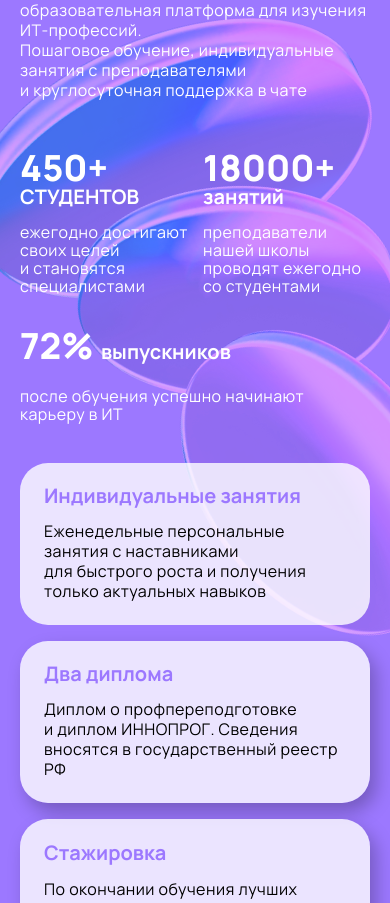
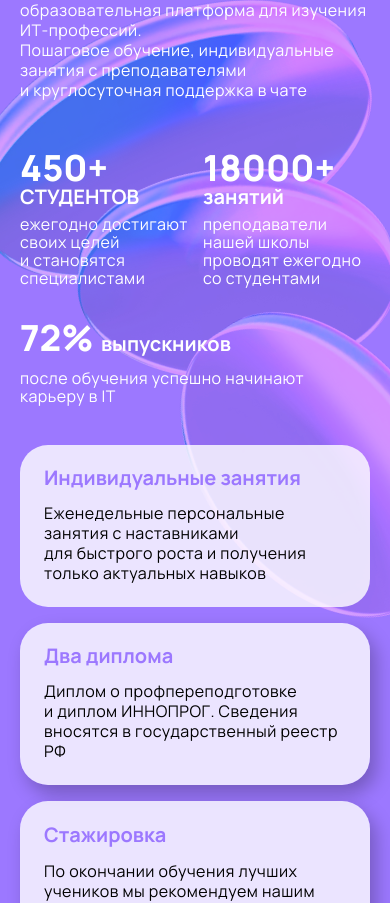
Before and after one commit to rafailvv/innoprog-website, a React (Vite) app: page / in a window 390 px wide. Shown: the part 756-1659 px from the top of the page. Built offline with nearby package versions, Linux system fonts and the light colour scheme.

Commit message:
Tighten mobile stats spacing

```diff
--- a/src/imports/MainScreenMobile/MainScreenMobile.tsx
+++ b/src/imports/MainScreenMobile/MainScreenMobile.tsx
@@ -139,7 +139,7 @@ function Frame4() {
 
 function Frame() {
   return (
-    <div className="content-stretch flex flex-col gap-[16px] items-start relative self-stretch shrink-0 w-[167px]">
+    <div className="content-stretch flex flex-col gap-[8px] items-start relative self-stretch shrink-0 w-[167px]">
       <div className="font-['Raleway:Bold',sans-serif] font-bold min-w-full relative shrink-0 uppercase w-[min-content]">
         <p className="font-['Manrope:ExtraBold',sans-serif] font-extrabold leading-[38px] mb-0 text-[36px]">450+</p>
         <p className="font-['Manrope:Bold',sans-serif] leading-[20px] text-[20px]">{`студентов `}</p>
@@ -154,7 +154,7 @@ function Frame() {
 
 function Frame1() {
   return (
-    <div className="content-stretch flex flex-col gap-[16px] items-center relative shrink-0 w-[167px]">
+    <div className="content-stretch flex flex-col gap-[8px] items-center relative shrink-0 w-[167px]">
       <div className="font-['Manrope:ExtraBold',sans-serif] font-extrabold relative shrink-0 w-full">
         <p className="leading-[38px] mb-0 text-[36px]">{`18000+`}</p>
         <p className="font-['Manrope:Bold',sans-serif] font-bold leading-[20px] text-[20px]">занятий</p>
@@ -175,12 +175,16 @@ function Frame143() {
 
 function Frame2() {
   return (
-    <div className="content-stretch flex flex-col gap-[16px] items-start relative shrink-0 w-full">
+    <div className="content-stretch flex flex-col gap-[6px] items-start relative shrink-0 w-full">
       <p className="font-['Manrope:ExtraBold',sans-serif] font-extrabold leading-[38px] relative shrink-0 text-[36px] w-full whitespace-pre-wrap">
         <span>{`72% `}</span>
         <span className="font-['Manrope:Bold',sans-serif] font-bold text-[20px]">выпускников</span>
       </p>
-      <p className="font-['Manrope:Regular',sans-serif] font-normal leading-[18px] relative shrink-0 text-[16px] tracking-[0.48px] w-full">после обучения успешно начинают карьеру в ИТ</p>
+      <p className="font-['Manrope:Regular',sans-serif] font-normal leading-[18px] relative shrink-0 text-[16px] tracking-[0.48px] w-full">
+        после обучения успешно начинают
+        <br aria-hidden="true" />
+        карьеру в IT
+      </p>
     </div>
   );
 }
```
